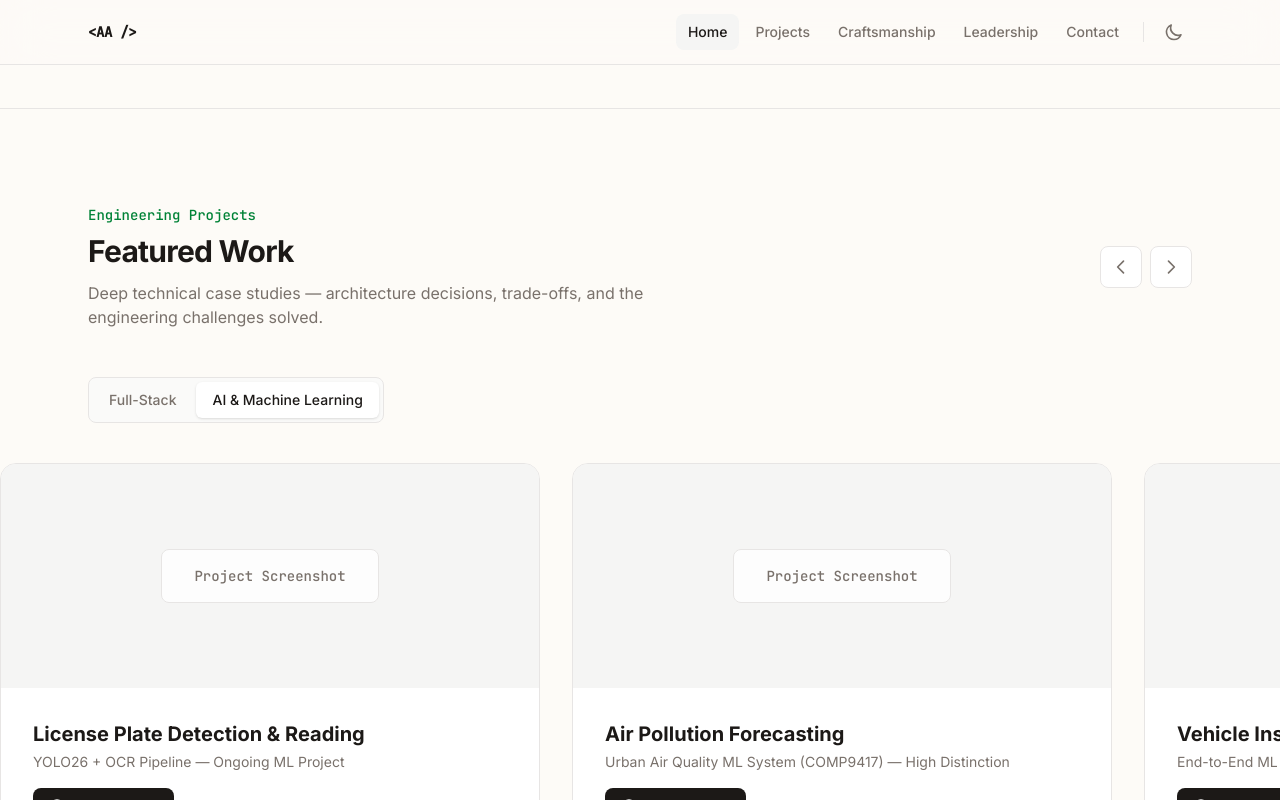
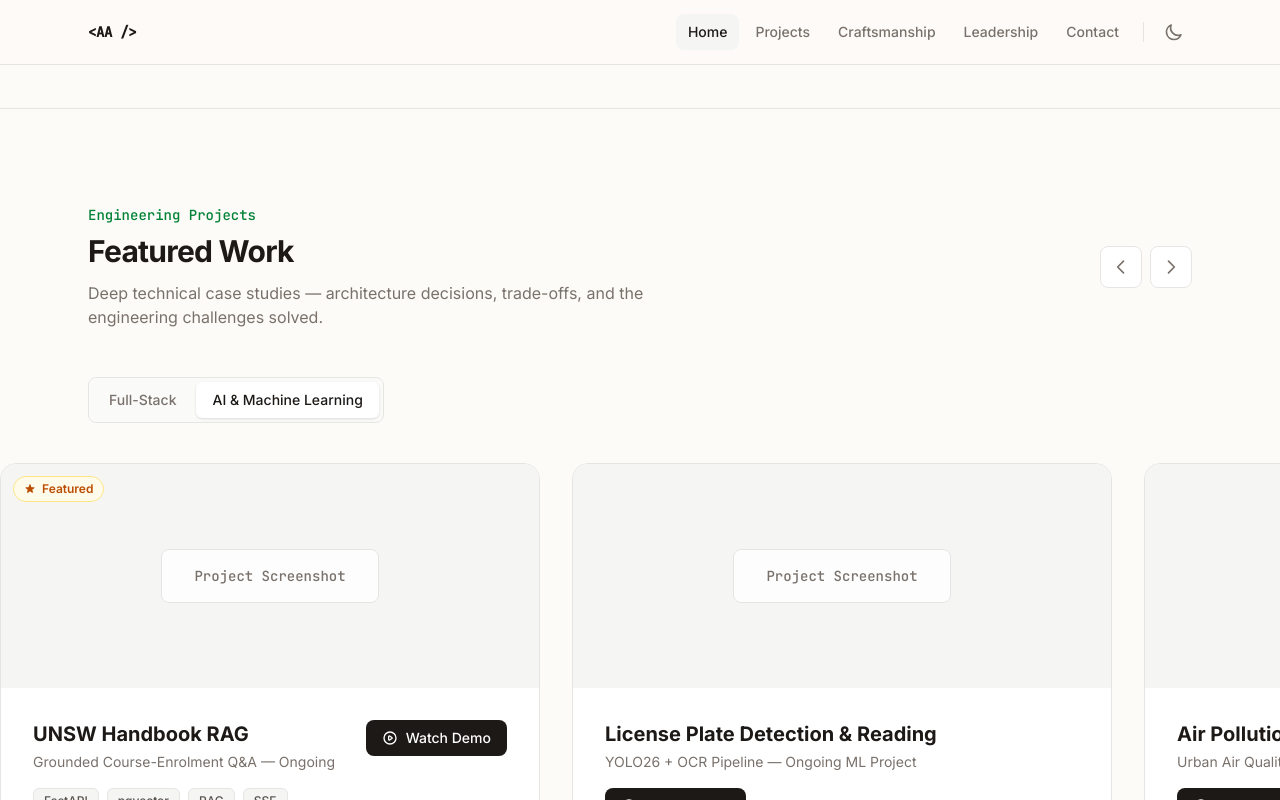
Before and after one commit to A-Ariyanto/portfolio, a React (Vite) app: page / in a window 1280 px wide. Both pictures are taken after a click on the button "AI & Machine Learning". Shown: the part 692-1492 px from the top of the page. Built offline with nearby package versions, Linux system fonts and the light colour scheme.

Commit message:
feat: add UNSW Handbook RAG project with detailed tabs and challenges

```diff
--- a/src/components/Projects.tsx
+++ b/src/components/Projects.tsx
@@ -32,6 +32,85 @@ interface Project {
 const TAG_CLASSES = 'rounded-md border border-stone-200 bg-stone-100 px-2.5 py-1 text-xs font-medium text-stone-600 dark:border-zinc-700 dark:bg-zinc-800 dark:text-zinc-400'
 
 const PROJECTS: Project[] = [
+  {
+    title: 'UNSW Handbook RAG',
+    subtitle: 'Grounded Course-Enrolment Q&A — Ongoing',
+    category: 'ai',
+    tags: ['FastAPI', 'pgvector', 'RAG', 'SSE'],
+    starred: true,
+    tabs: [
+      {
+        id: 'overview',
+        label: 'Overview',
+        content: (
+          <div className="space-y-4">
+            <p className="leading-relaxed text-stone-600 dark:text-zinc-400">
+              A retrieval-augmented generation service that answers real UNSW enrolment questions
+              with short, citation-grounded answers linking to the exact handbook sections. Built
+              end-to-end — scraper &rarr; hybrid retrieval &rarr; streaming API &rarr; measured
+              evaluation. On a 34-question golden set: 93% grounded, 96% cited, hybrid hit@5 93%.
+            </p>
+            <div className="grid grid-cols-2 gap-3 sm:grid-cols-3">
+              {['FastAPI', 'PostgreSQL + pgvector', 'sentence-transformers', 'DeepSeek API', 'SSE Streaming', 'Docker + CI'].map(item => (
+                <div key={item} className="rounded-lg border border-stone-200 bg-stone-50 px-3 py-2 text-center text-xs font-medium text-stone-600 dark:border-zinc-700 dark:bg-zinc-800/50 dark:text-zinc-400">
+                  {item}
+                </div>
+              ))}
+            </div>
+          </div>
+        ),
+      },
+      {
+        id: 'architecture',
+        label: 'Architecture',
+        content: (
+          <div className="space-y-4">
+            <p className="leading-relaxed text-stone-600 dark:text-zinc-400">
+              A rate-limited, resumable scraper feeds a structure-aware chunker (splitting by section
+              semantics, not fixed token windows) into one Postgres table holding both a
+              vector(384) embedding column and a GIN-indexed tsvector. Queries fuse vector-KNN and
+              full-text search with Reciprocal Rank Fusion in a single SQL round-trip; a tuned
+              refusal threshold gates generation before streaming over SSE.
+            </p>
+            <div className="rounded-lg border border-stone-200 bg-stone-50 p-4 font-mono text-xs dark:border-zinc-700 dark:bg-zinc-800/50">
+              <div className="space-y-2 text-stone-500 dark:text-zinc-500">
+                <p><span className="font-semibold text-stone-800 dark:text-zinc-200">Scraper</span> &rarr; structure-aware chunker &rarr; <span className="font-semibold text-green-700 dark:text-teal-400">Postgres</span> (vector(384) + tsvector)</p>
+                <p><span className="font-semibold text-green-700 dark:text-teal-400">Vector-KNN + full-text</span> &rarr; RRF fusion &rarr; <span className="font-semibold text-amber-700 dark:text-amber-400">refusal gate</span></p>
+                <p><span className="font-semibold text-amber-700 dark:text-amber-400">/ask</span> &rarr; SSE (meta &rarr; token &rarr; done) &rarr; <span className="font-semibold text-stone-800 dark:text-zinc-200">citations [n] + query_logs</span></p>
+              </div>
+            </div>
+          </div>
+        ),
+      },
+      {
+        id: 'challenges',
+        label: 'Challenges Solved',
+        content: (
+          <div className="space-y-3">
+            {[
+              {
+                title: 'Hybrid Retrieval (RRF)',
+                desc: 'A single SQL round-trip fuses a vector-KNN CTE and a full-text-search CTE with Reciprocal Rank Fusion, with single-method baselines kept for comparison.',
+              },
+              {
+                title: 'Refusal Gate vs. Hallucination',
+                desc: 'A tuned refusal threshold (balanced-accuracy optimum 0.96) gates generation — low-confidence retrievals skip the LLM and return the nearest matches instead of hallucinating.',
+              },
+              {
+                title: 'Measured, Honest Evaluation',
+                desc: 'A 34-question golden set and one-command eval harness report hit-rate@k per method and LLM-as-judge groundedness. The headline finding is reported straight: on this corpus a well-tuned full-text search beats hybrid (hit@3 89% vs 82%).',
+              },
+            ].map(item => (
+              <div key={item.title} className="rounded-lg border border-stone-200 p-4 dark:border-zinc-800">
+                <h4 className="mb-1 text-sm font-semibold text-stone-900 dark:text-zinc-100">{item.title}</h4>
+                <p className="text-sm leading-relaxed text-stone-600 dark:text-zinc-400">{item.desc}</p>
+              </div>
+            ))}
+          </div>
+        ),
+      },
+    ],
+  },
   {
     title: 'AuraList',
     subtitle: 'AI Task Breakdown & Planning App — In Development',
```
